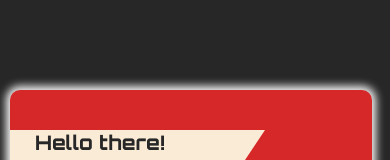
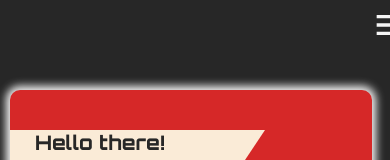
Before and after one commit to RedDev01/portfolio, a React (Vite) app: page / in a window 390 px wide. Shown: the top 160 px of the page. Built offline with nearby package versions, Linux system fonts and the light colour scheme.

Commit message:
added icon menu

```diff
--- a/src/App.css
+++ b/src/App.css
@@ -44,12 +44,13 @@ body{
 
 }
 
+
+
 .navbar{
   display:flex;
   justify-content: flex-end;
   background-color:  whitesmoke;
   align-items: center;
-  /* border-bottom-width: 30px; */
   height:50px;
 
   position:fixed;
@@ -302,7 +303,7 @@ body{
 }
 
 .img-container{
-  margin-top:-32%;
+  margin-top:-30%;
   margin-left:870px;
   position: relative;
   display: flex;
@@ -330,7 +331,7 @@ body{
 .img-profile:nth-child(1){
   top:  10px;
   left: -90px;
-  background-color: rgba(0, 0, 0, 0.5);
+  background-color: rgba(0, 0, 0, 0.7);
   border-style: hidden;
 
   width: 360px;
@@ -340,7 +341,7 @@ body{
 .img-profile:nth-child(2){
   top:  1px;
   left: -80px;
-  background-color: rgba(0, 0, 0, 0.5);
+  background-color: antiquewhite;
   border-style: hidden;
 
   width: 360px;
@@ -350,7 +351,7 @@ body{
 .img-profile:nth-child(3){
   top: -20px;
   left: -70px;
-
+  background-color: rgba(0, 0, 0, 0.5);
 }
 
 .profile-img{
@@ -375,7 +376,25 @@ body{
 }
 
 
-@media(max-width: 1000px){
+@media(max-width: 900px){
+
+.navicon{
+    color: whitesmoke;
+    background-color: rgba(39,39,39);
+    font-size: 40px;
+
+    display:flex;
+    justify-content: flex-start;
+
+    position:fixed;
+    top:0px;
+    width: 100%;
+    overflow-x: auto;
+    white-space: nowrap;
+    z-index: 2;
+    padding-left: 370px;
+    padding-top: 5px;
+}
 
 .navbar{
 display: none;
--- a/src/components/NavigationBar.jsx
+++ b/src/components/NavigationBar.jsx
@@ -1,5 +1,6 @@
 import '../App.css'
 import {Link} from 'react-scroll'
+import {BiMenu} from 'react-icons/bi'
 
 
 const NavigationBar = () => {
@@ -12,6 +13,8 @@ const NavigationBar = () => {
 
     return (
         <>
+
+        <div className='navicon'><BiMenu /></div>
 
         <nav className='navbar'>
 
```
Also changed, not shown: src/App.jsx (+1 -6 lines).
